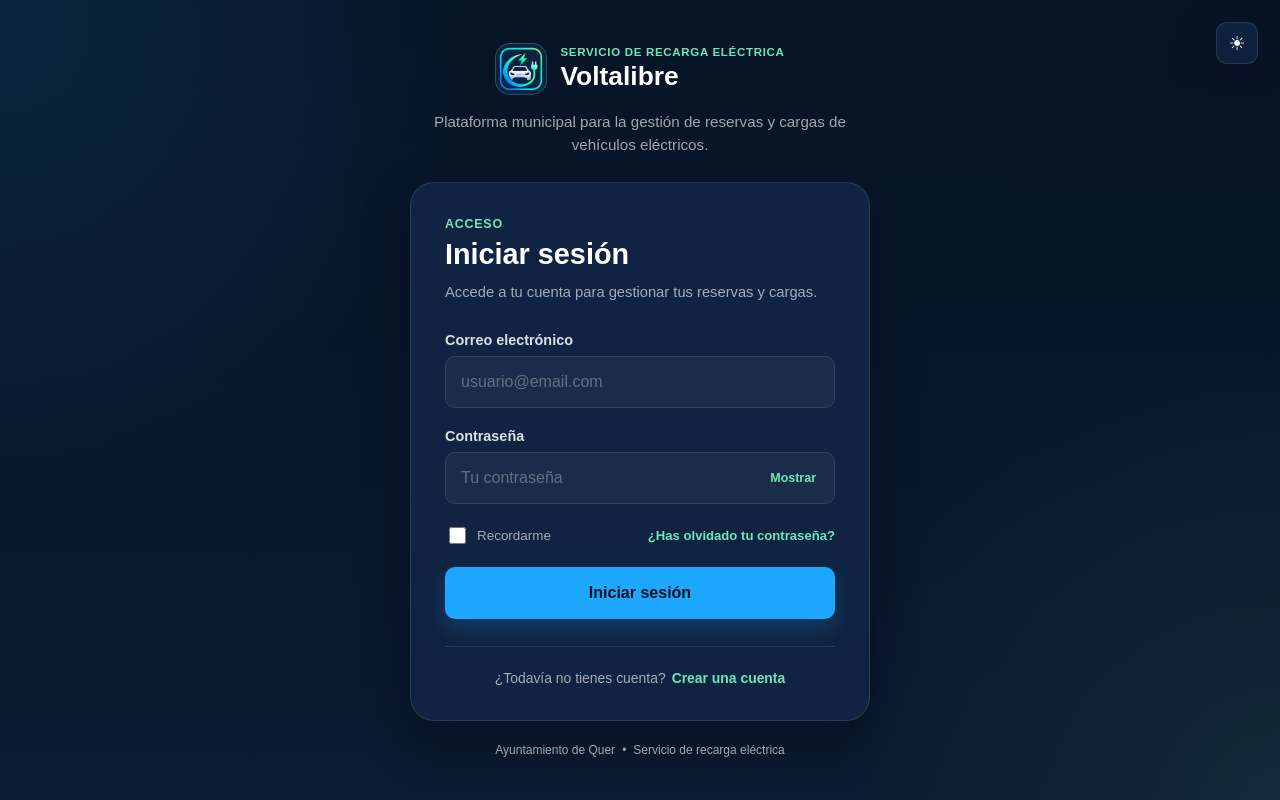
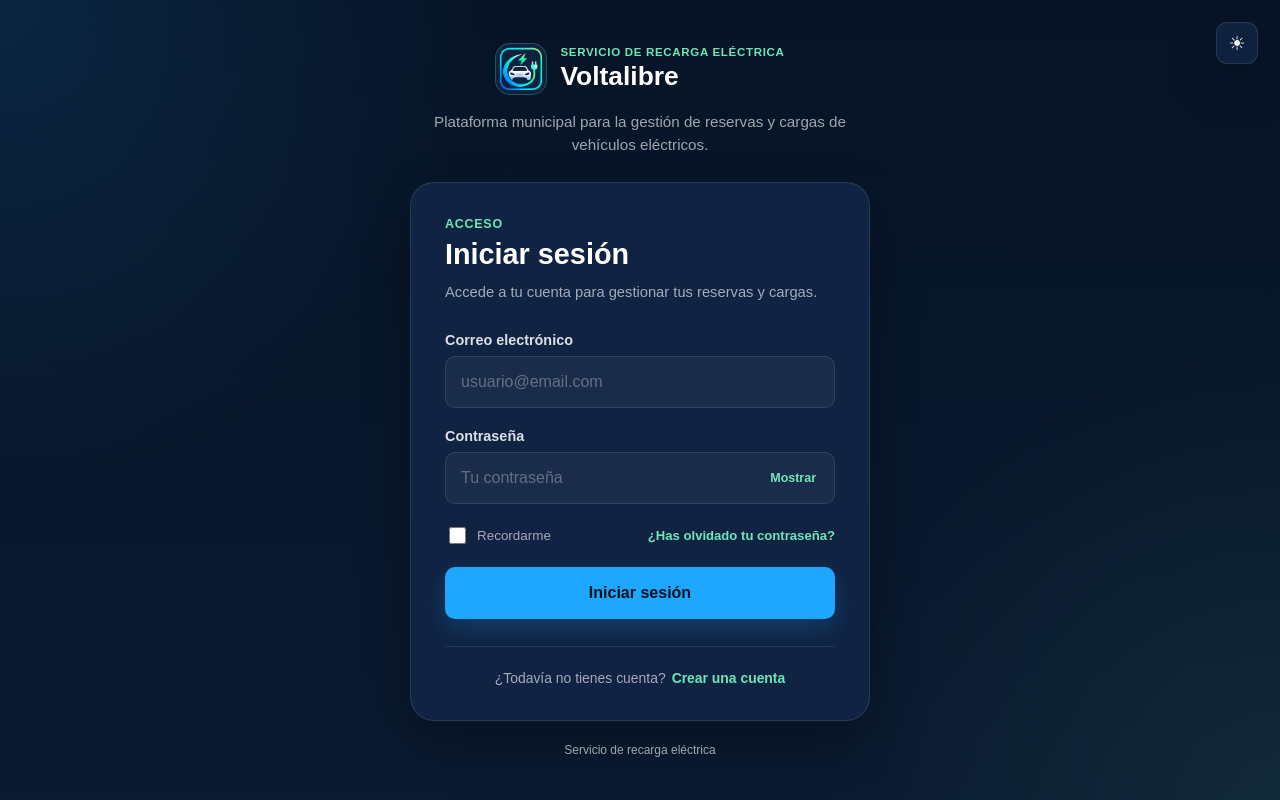
Before and after one commit to miguel-pc-09/cargadores-quer, a React (Vite) app: page /login in a window 1280 px wide. Built offline with nearby package versions, Linux system fonts and the light colour scheme; no server answers.

Commit message:
Eliminación footer

```diff
--- a/src/pages/Login/LoginPage.tsx
+++ b/src/pages/Login/LoginPage.tsx
@@ -262,8 +262,6 @@ function LoginPage() {
         </section>
 
         <footer className="login__pie">
-          <span>Ayuntamiento de Quer</span>
-
           <span>Servicio de recarga eléctrica</span>
         </footer>
       </section>
```
